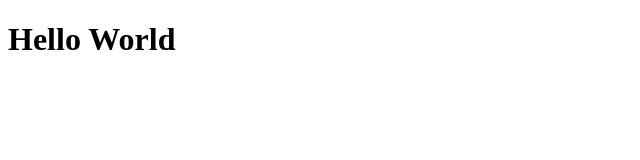
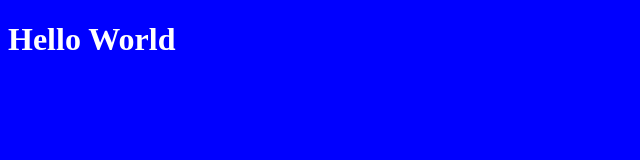
Before and after one commit to sal415/My-personal-website, a plain HTML site: page index.html in a window 1280 px wide. Shown: the whole page, without its empty margins (0-640 px from the left). Drawn offline with Linux system fonts and the light colour scheme.

Commit message:
add style.css, connect to index.html

```diff
--- a/index.html
+++ b/index.html
@@ -2,6 +2,7 @@
 <html lang = "en">
     <head>
         <title>My Personal Website</title>
+        <link rel="stylesheet" href="style.css">
     </head>
     <body>
         <h1>Hello World</h1>
--- /dev/null
+++ b/style.css
@@ -0,0 +1,5 @@
+body{
+    background: blue;
+    font-family:'Times New Roman';
+    color:white;
+}
```
